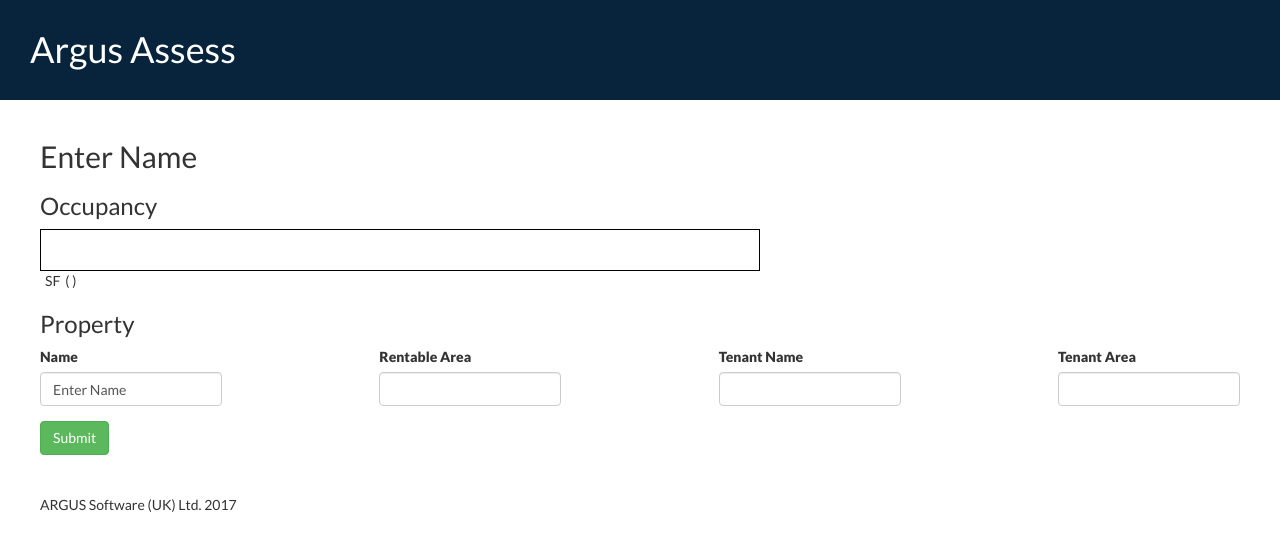
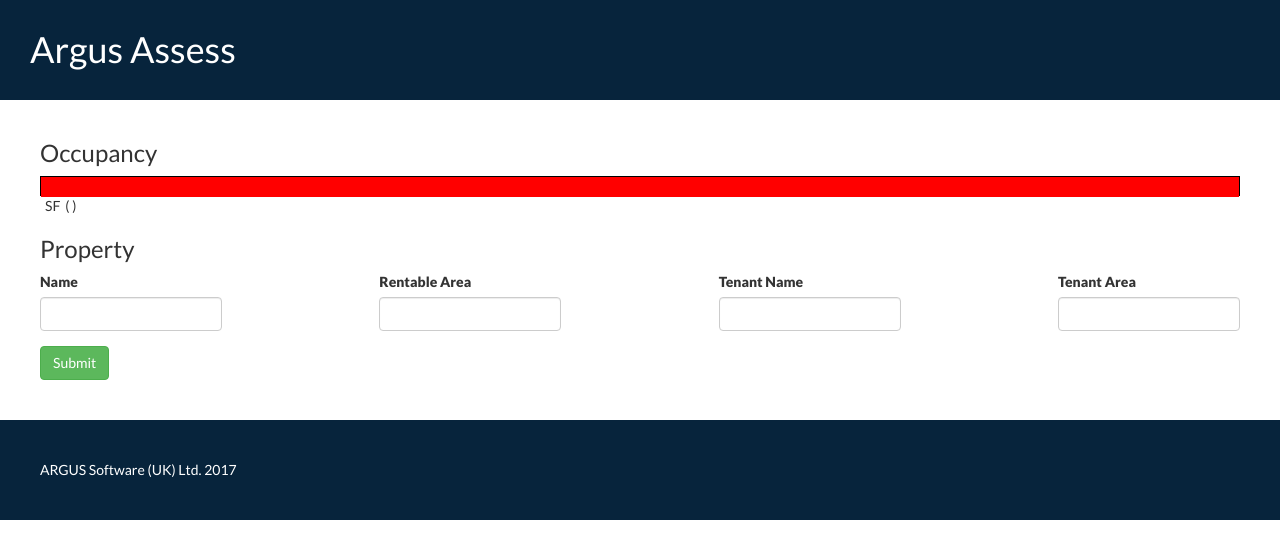
Before and after one commit to catherinefrench/angular_altus_calculator, an Angular app: page / in a window 1280 px wide. Shown: the top 558 px of the page. Built offline with nearby package versions, Linux system fonts and the light colour scheme.

Commit message:
Adds inline style and ngif to progress bar

```diff
--- a/src/app/components/footer/footer.component.css
+++ b/src/app/components/footer/footer.component.css
@@ -1,5 +1,8 @@
 :host {
 	display: block;
-	margin-top: 40px;
-	margin-left: 40px;
+	padding-top: 40px;
+	padding-left: 40px;
+	background-color: #07243C;
+	color: #FFF;
+	height: 100px;
 }
--- a/src/app/components/footer/footer.component.html
+++ b/src/app/components/footer/footer.component.html
@@ -1 +1,3 @@
-<p>ARGUS Software (UK) Ltd. 2017</p>
+<div>
+	<p>ARGUS Software (UK) Ltd. 2017</p>
+</div>
--- a/src/app/components/main/main.component.css
+++ b/src/app/components/main/main.component.css
@@ -10,12 +10,13 @@
 
 .progressBarContainer {
 	border: 1px solid black;
-	width: 60%;
+	width: 100%;
+	height: 20px;
 }
 
 .progressBar {
 	display: block;
-	width: 0%;
+	/*width: 10%;*/
 	height: 20px;
 	background-color: red;
 }
--- a/src/app/components/main/main.component.html
+++ b/src/app/components/main/main.component.html
@@ -4,9 +4,8 @@
 	<h3>Occupancy</h3>
 	<div *ngIf="showOccupancy">
 		<div class="progressBarContainer">
-			<span class="progressBar" ></span>
-			<span class="progressBar" [style.backgroundColor]=" property.showTenantAreaPercent ? 'red': 'white'"></span>
-
+			<!-- <span class="progressBar" [style.backgroundColor]=" tenantAreaPercent != null ? 'red': 'white'"></span> -->
+			<span *ngIf="showTenantAreaPercent" class="progressBar" [style.width.%]="tenantAreaPercent * 100"></span>
 		</div>
 		<span>{{property.tenantArea}}</span>
 		<span class="sqft">SF</span>
--- a/src/app/components/main/main.component.ts
+++ b/src/app/components/main/main.component.ts
@@ -9,53 +9,28 @@
 })
 export class MainComponent implements OnInit {
 
-
-
-	tenantAreaPercent: 4;
+	tenantAreaPercent: null;
 	showTenantAreaPercent: boolean = true;
 	showOccupancy: boolean = true;
  	rentableArea = 3;
 	property: Property = {
-		name: 'Enter Name',
+		name: '',
 		rentableArea: null,
 		tenantName: '',
 		tenantArea: null
 	};
-	// style = {
-	// 	color: red;
-	// }
 
   constructor() { }
 
   ngOnInit() {
 
- 	// this.property
-
-	this.calculateTenantAreaPercent();
-
-  }
-
-  testFunc = () => {
   }
 
   calculateTenantAreaPercent = () => {
-   	console.log("Showing TAP");
-
-   	console.log(this.property.tenantArea);
-   	console.log(this.property.rentableArea);
-
   	this.tenantAreaPercent = this.property.tenantArea / this.property.rentableArea;
-
-  	// setTimeout( function(){
-  	// 	console.log(tenantAreaPercent);
-  	// }, 500 );
   }
 
-  fireEventTenantArea = (e) => {
-  	// console.log(e.target.value);
-	// if (!this.showOccupancy) {
-	// 	this.showOccupancy = true;
-	// }
+  fireEventTenantArea = (e) => {f
 	this.calculateTenantAreaPercent();
   }
 
```
